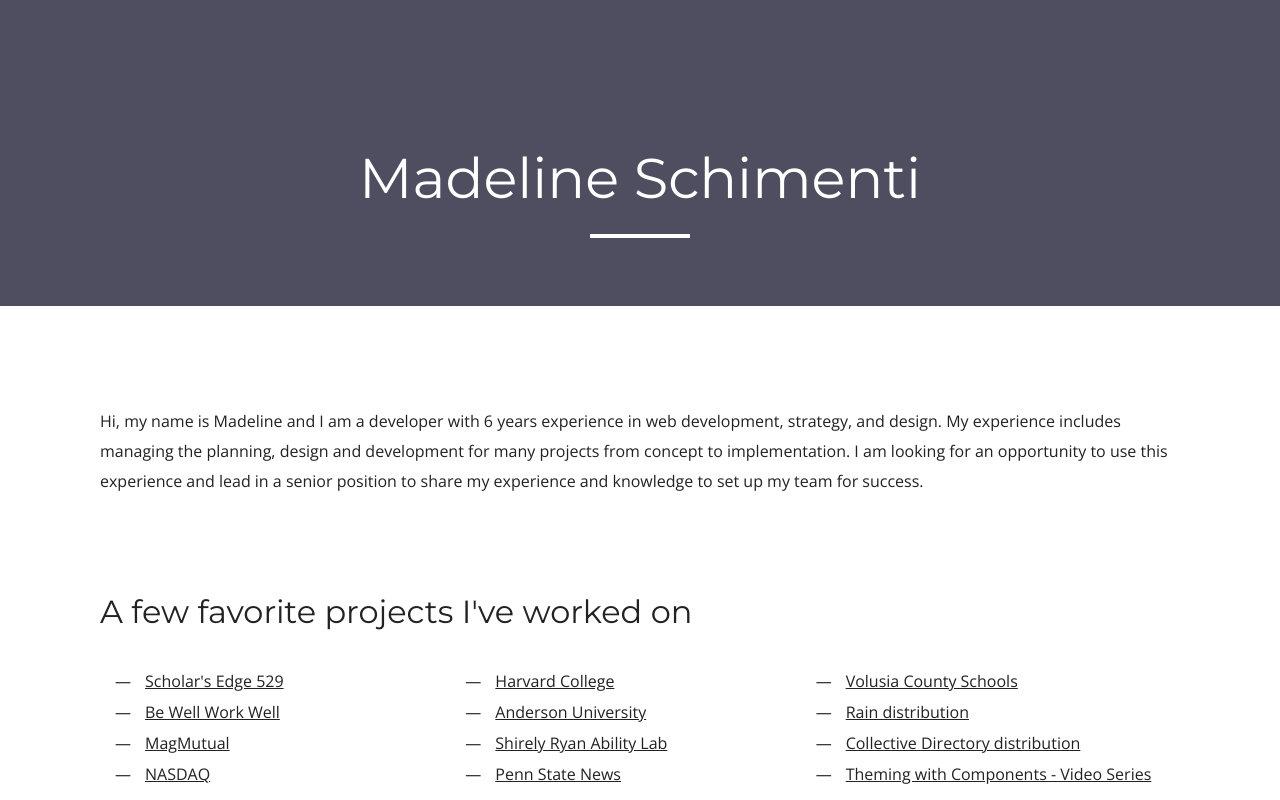
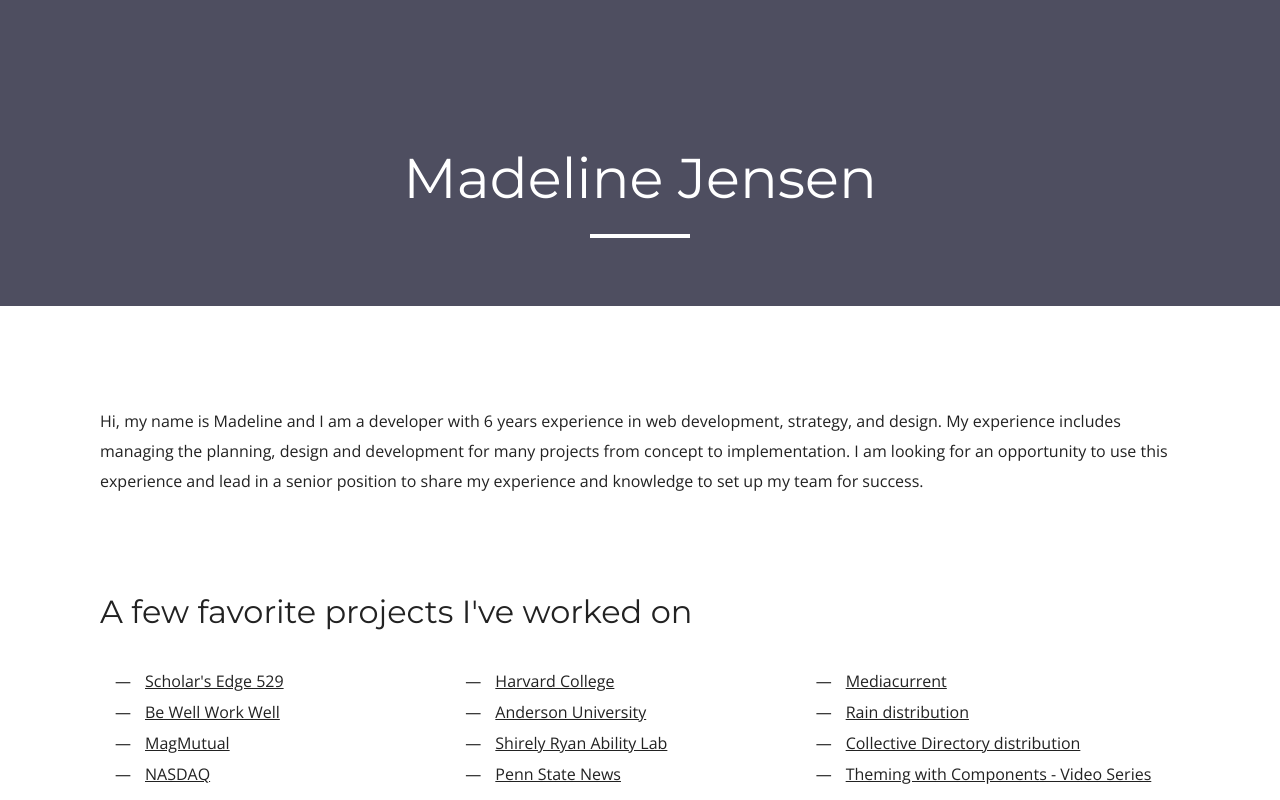
Before and after one commit to madelinelise/mjresume, a React (Create React App) app: page / in a window 1280 px wide. Shown: the top 800 px of the page. Built offline with nearby package versions, Linux system fonts and the light colour scheme.

Commit message:
Updates name.

```diff
--- a/public/index.html
+++ b/public/index.html
@@ -7,7 +7,7 @@
     <meta name="theme-color" content="#000000" />
     <meta
       name="description"
-      content="Madeline Schimenti resume"
+      content="Madeline Jensen resume"
     />
     <link rel="apple-touch-icon" href="%PUBLIC_URL%/logo192.png" />
     <!--
@@ -24,7 +24,7 @@
       work correctly both with client-side routing and a non-root public URL.
       Learn how to configure a non-root public URL by running `npm run build`.
     -->
-    <title>Madeline Schimenti</title>
+    <title>Madeline Jensen</title>
   </head>
   <body>
     <noscript>You need to enable JavaScript to run this app.</noscript>
--- a/src/components/contact/contact.js
+++ b/src/components/contact/contact.js
@@ -17,7 +17,7 @@
   return (
     <div class="contact">
       <div class="contact--left">
-        <img src={`${image}`} alt="Madeline Schimenti"/>
+        <img src={`${image}`} alt="Madeline Jensen"/>
       </div>
       <div class="contact--right">
         <Heading title={"Reach Out"} headingLevel={"h2"} />
--- a/src/components/header/header.js
+++ b/src/components/header/header.js
@@ -7,7 +7,7 @@
   <header>
     <div className="header">
       <Heading
-        title = "Madeline Schimenti"
+        title = "Madeline Jensen"
         headingLevel = "h1"
       />
     </div>
--- a/src/components/page/data.json
+++ b/src/components/page/data.json
@@ -21,7 +21,7 @@
     },
     { "title": "Shirely Ryan Ability Lab", "url": "https://www.sralab.org/" },
     { "title": "Penn State News", "url": "https://news.psu.edu/" },
-    { "title": "Volusia County Schools", "url": "https://www.vcsedu.org/" },
+    { "title": "Mediacurrent", "url": "https://www.mediacurrent.com/" },
     {
       "title": "Rain distribution",
       "url": "https://www.drupal.org/project/rain"
@@ -30,7 +30,10 @@
       "title": "Collective Directory distribution",
       "url": "https://www.drupal.org/project/collective"
     },
-    { "title": "Theming with Components - Video Series", "url": "www.youtube.com/playlist?list=PLu-MxhbnjI9oEF9uR59Sq66_7Pf4guwG1"}
+    {
+      "title": "Theming with Components - Video Series",
+      "url": "https://www.youtube.com/playlist?list=PLu-MxhbnjI9oEF9uR59Sq66_7Pf4guwG1"
+    }
   ],
   "heading_exp": {
     "title": "Experience",
@@ -41,7 +44,7 @@
       "dates": "June 2019 - Present",
       "title": "Developer",
       "company": "Mediacurrent",
-      "description": "Mediacurrent is a full service digital agency that allows me to work with great clients & build awesome websites everyday. I am involved in a variety of new build projects and support projects like Scholar's Edge, Harvard, etc."
+      "description": "At Mediacurrent I get the opportunity to support and lead on a variety of projects with different technology stacks. One day I may be working with a decoupled React/Gatsby site, the next day I may be working with Drupal or Wordpress."
     },
     {
       "dates": "Dec 2016 - June 2019",
@@ -91,10 +94,9 @@
     { "title": "Git" },
     { "title": "Cypress" },
     { "title": "Jest" }
-
   ],
   "contact": {
-  "image": "https://media-exp1.licdn.com/dms/image/C5603AQGcVFfOveAK8Q/profile-displayphoto-shrink_200_200/0?e=1604534400&v=beta&t=rhNLzOcXTGxL7PhfgaWNbzquWJtnvZZ-JRCkxEl99sM",
+    "image": "https://media-exp1.licdn.com/dms/image/C5603AQGdO27Y2MeesQ/profile-displayphoto-shrink_200_200/0/1601065169363?e=1613606400&v=beta&t=3iMZtJNvgk5M8AspbWIaadrNNgOAsSilXW3fqGJ8sOI",
     "items": [
       {
         "title": "madelinelise@gmail.com",
@@ -103,10 +105,6 @@
       {
         "title": "386-302-9853",
         "url": "386-302-9853"
-      },
-      {
-        "title": "Checkout this repo!",
-        "url": "#"
       }
     ]
   }
```
Also changed, not shown: src/components/contact/data.json (+0 -8 lines), src/assets/mj.jpg (added).
